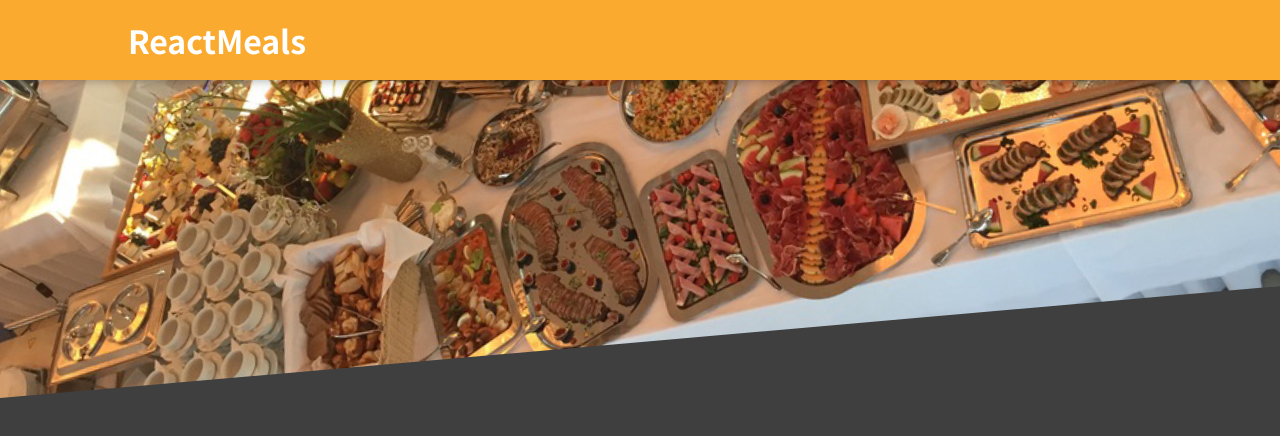
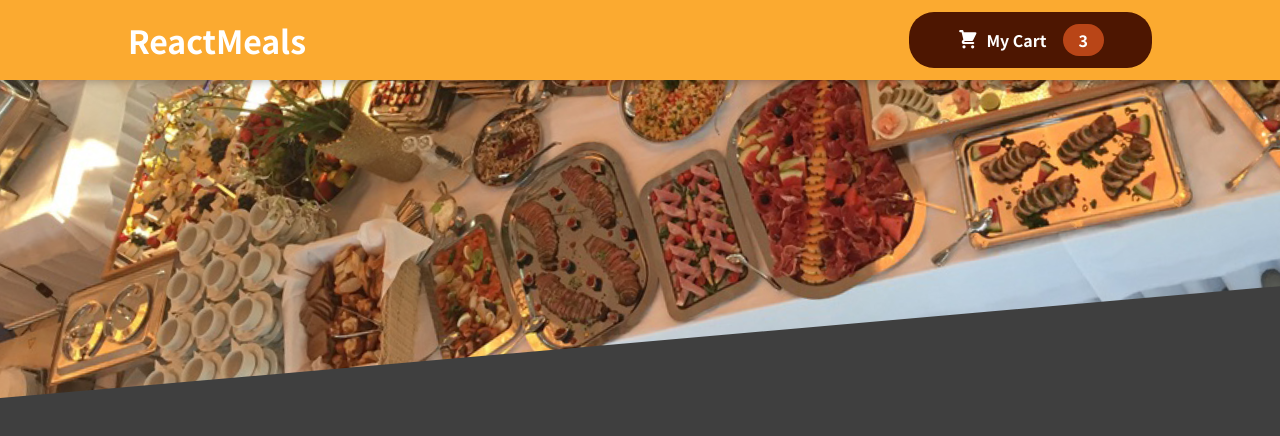
Before and after one commit to yunjeongg/REACT_STUDY20240612, a React (Create React App) app: page / in a window 1280 px wide. Shown: the top 436 px of the page. Built offline with nearby package versions, Linux system fonts and the light colour scheme.

Commit message:
# 67. 기본저장 (Cart App - Header 컴포넌트 생성)

```diff
--- /dev/null
+++ b/src/components/Food/Layout/CartIcon.js
@@ -0,0 +1,15 @@
+import React from "react";
+
+const CartIcon = () => {
+  return (
+    <svg
+      xmlns='http://www.w3.org/2000/svg'
+      viewBox='0 0 20 20'
+      fill='currentColor'
+    >
+      <path d='M3 1a1 1 0 000 2h1.22l.305 1.222a.997.997 0 00.01.042l1.358 5.43-.893.892C3.74 11.846 4.632 14 6.414 14H15a1 1 0 000-2H6.414l1-1H14a1 1 0 00.894-.553l3-6A1 1 0 0017 3H6.28l-.31-1.243A1 1 0 005 1H3zM16 16.5a1.5 1.5 0 11-3 0 1.5 1.5 0 013 0zM6.5 18a1.5 1.5 0 100-3 1.5 1.5 0 000 3z' />
+    </svg>
+  );
+};
+
+export default CartIcon;
--- a/src/components/Food/Layout/Header.js
+++ b/src/components/Food/Layout/Header.js
@@ -5,6 +5,8 @@
 // 정적 이미지 로딩
 // import 변수명 from 사진경로
 import foodImage from '../../../assets/img/meals.jpg'
+
+import HeaderCartButton from './HeaderCartButton';
 
 const Header = () => {
   console.log(styles);
@@ -16,6 +18,7 @@
       <header className={styles.header}>
       {/* <header className='Header_header__u1k60'> */}
         <h1>ReactMeals</h1>
+        <HeaderCartButton />
       </header>
       <div className={mainImage}>
         <img src={foodImage} alt='맛있어보이는음식' />
--- /dev/null
+++ b/src/components/Food/Layout/HeaderCartButton.js
@@ -0,0 +1,20 @@
+import React from 'react'
+import CartIcon from './CartIcon'
+import styles from './HeaderCartButton.module.scss';
+
+const HeaderCartButton = () => {
+
+  const {button, icon, badge} = styles
+
+  return (
+    <button className={button}>
+      <span className={icon}>
+        <CartIcon />
+      </span>
+      <span>My Cart</span>
+      <span className={badge}>3</span>
+    </button>
+  )
+}
+
+export default HeaderCartButton
--- /dev/null
+++ b/src/components/Food/Layout/HeaderCartButton.module.scss
@@ -0,0 +1,65 @@
+$main-color: #4d1601;
+$hover-color: #2c0d00;
+$badge-color: #b94517;
+$hover-badge-color: #92320c;
+$animation-duration: 300ms;
+
+.button {
+  cursor: pointer;
+  font: inherit;
+  padding: 0.75rem 3rem;
+  border: none;
+  border-radius: 25px;
+  background-color: $main-color;
+  color: white;
+  display: flex;
+  justify-content: space-around;
+  align-items: center;
+  font-weight: bold;
+
+  &:hover,
+  &:active {
+    background-color: $hover-color;
+  }
+
+  .icon {
+    width: 1.35rem;
+    height: 1.35rem;
+    margin-right: 0.5rem;
+  }
+
+  .badge {
+    padding: 0.25rem 1rem;
+    margin-left: 1rem;
+    border-radius: 25px;
+    font-weight: bold;
+    background-color: $badge-color;
+  }
+
+  &:hover .badge,
+  &:active .badge {
+    background-color: $hover-badge-color;
+  }
+}
+
+.bump {
+  animation: bump $animation-duration ease-out;
+}
+
+@keyframes bump {
+  0% {
+    transform: scale(1);
+  }
+  10% {
+    transform: scale(0.9);
+  }
+  30% {
+    transform: scale(1.1);
+  }
+  50% {
+    transform: scale(1.15);
+  }
+  100% {
+    transform: scale(1);
+  }
+}
```
